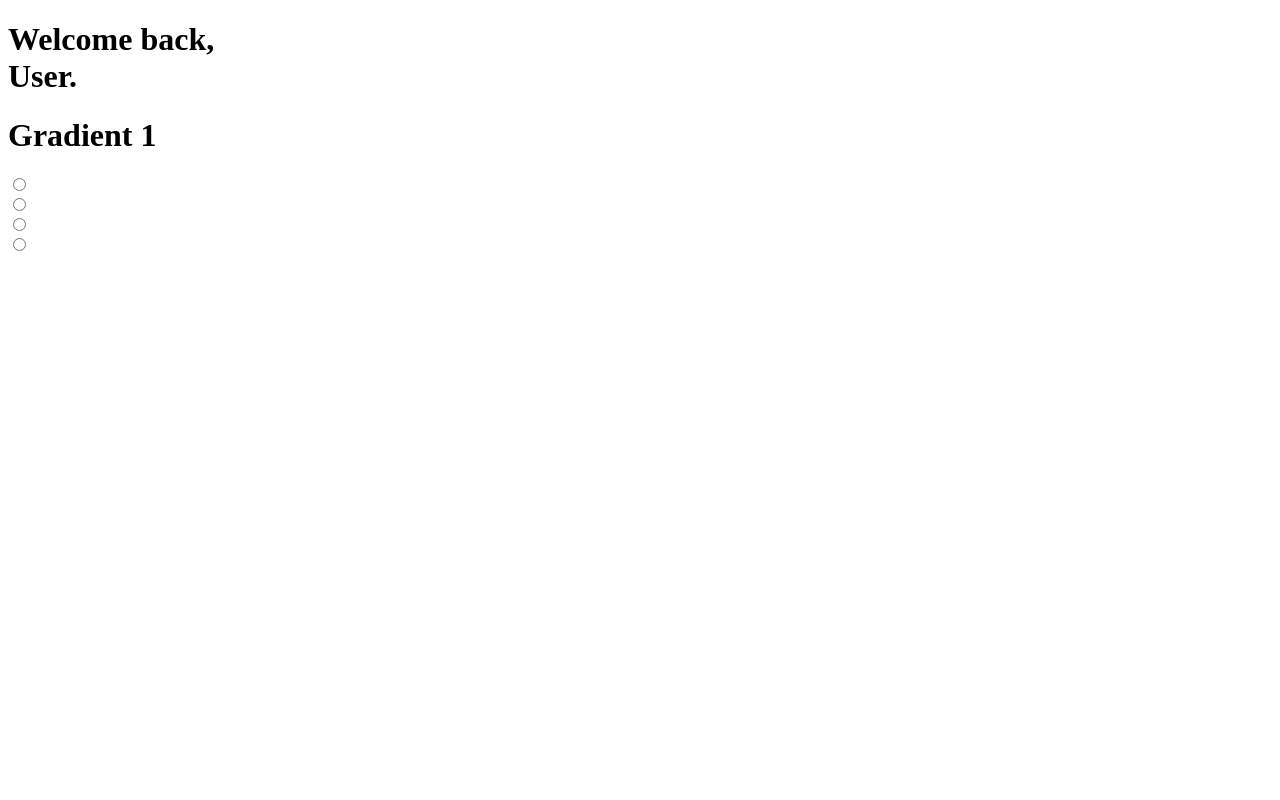
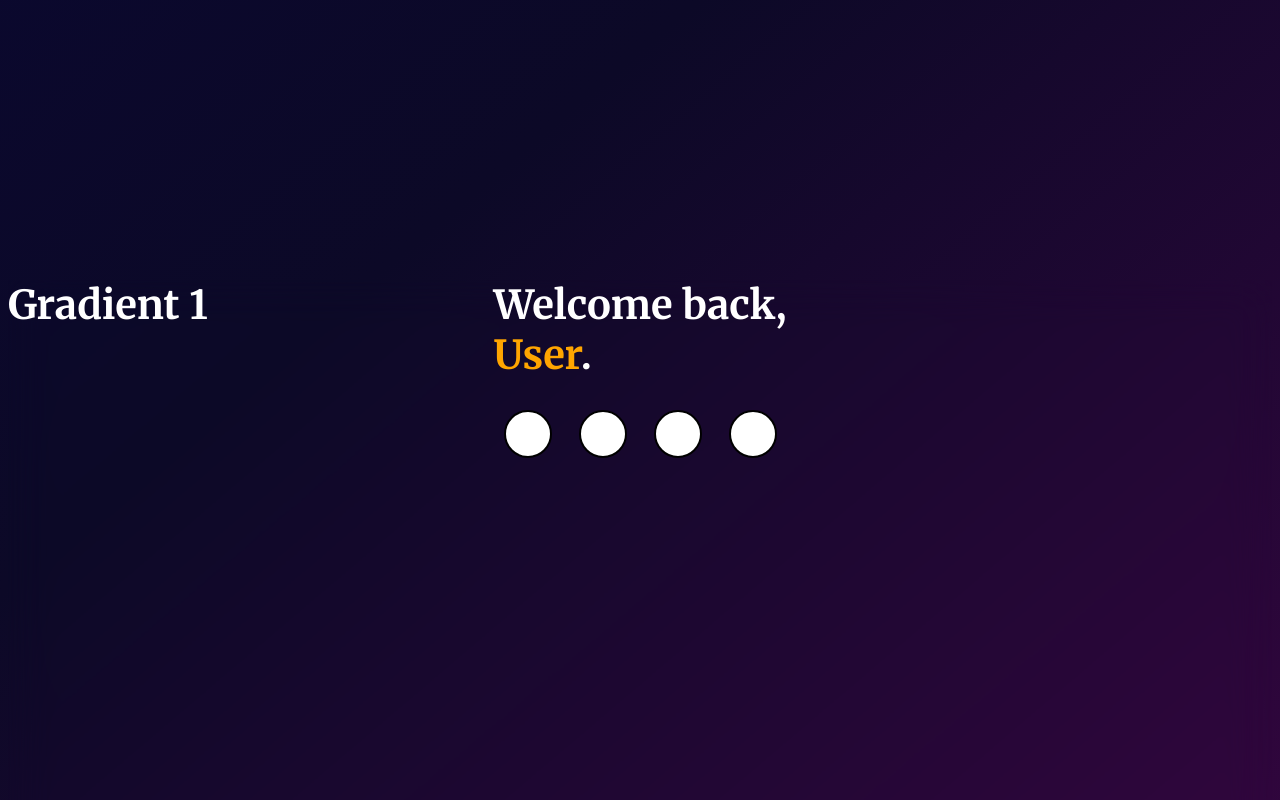
Before and after one commit to Joecey/gradient-welcome, a website: page index.html in a window 1280 px wide. Shown: the top 800 px of the page. Drawn offline with Linux system fonts and the light colour scheme; the site is published under a folder, as on GitHub Pages, so addresses that start at the root find nothing.

Commit message:
fixing css path

```diff
--- a/index.html
+++ b/index.html
@@ -4,7 +4,7 @@
 		<meta charset="UTF-8" />
 		<meta http-equiv="X-UA-Compatible" content="IE=edge" />
 		<meta name="viewport" content="width=device-width, initial-scale=1.0" />
-		<link rel="stylesheet" href="/docs/assets/styles.css" />
+		<link rel="stylesheet" href="docs/assets/styles.css" />
 		<title>Welcome to Gradient Homepage</title>
 	</head>
 	<body>
```
